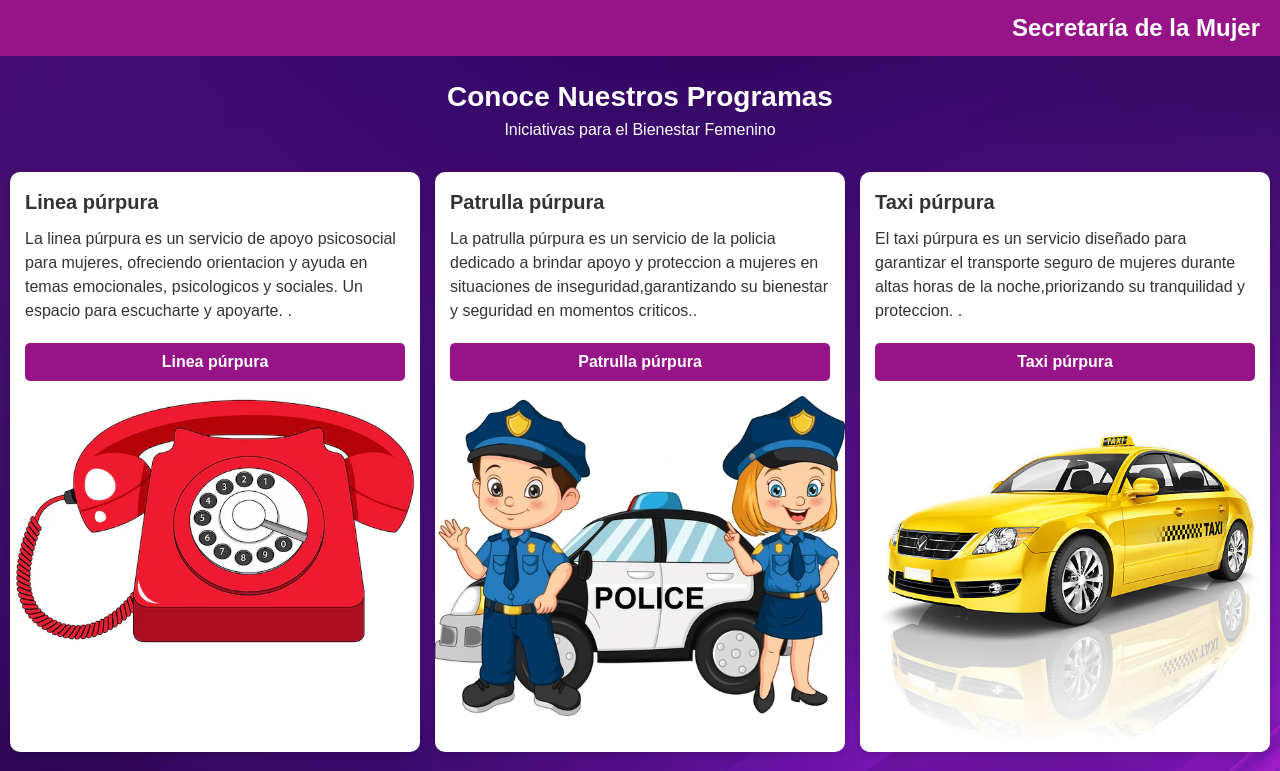
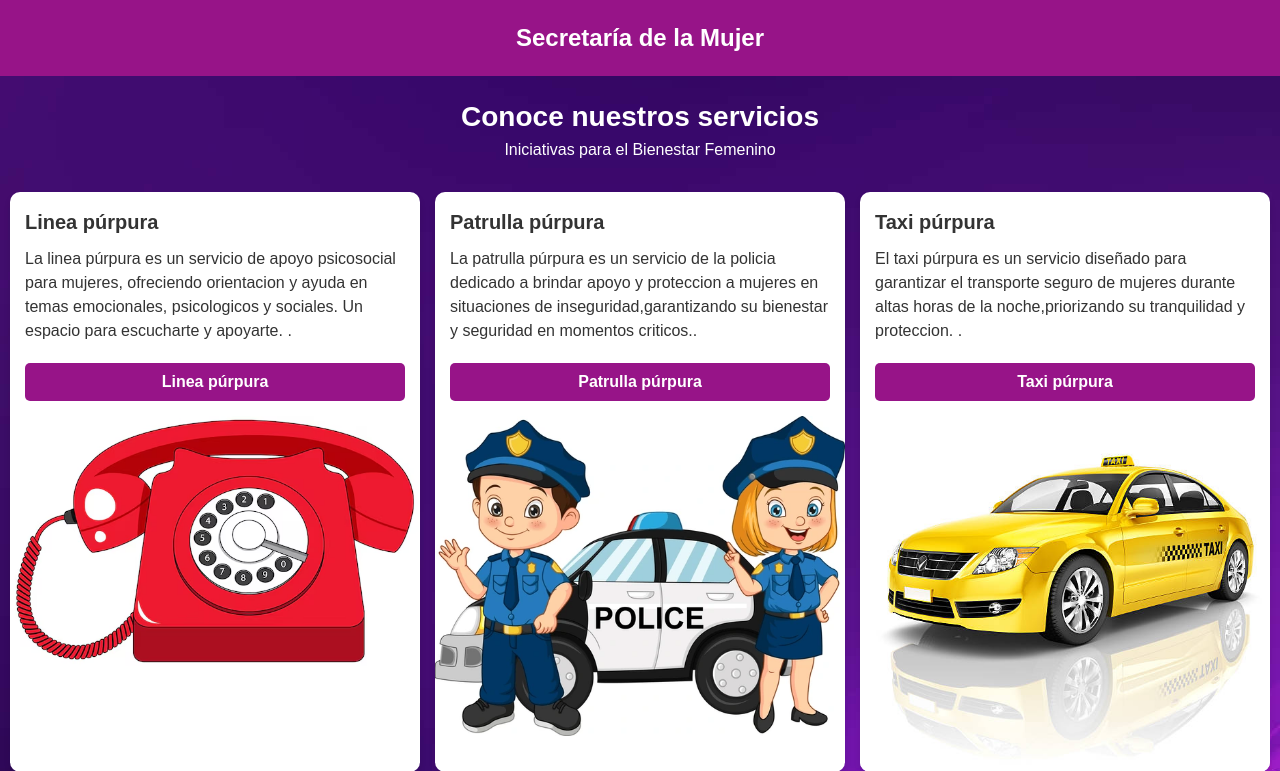
Before and after one commit to Juandoqg/Linea-Purpura, a Django app: page / in a window 1280 px wide. Shown: the top 771 px of the page. Run offline with Django 5.2, Linux system fonts and the light colour scheme; data comes from the database, SQL or seed files in the repository.

Commit message:
header centrado

```diff
--- a/myapp/static/css/inicio.css
+++ b/myapp/static/css/inicio.css
@@ -16,27 +16,29 @@ a {
 /* Header */
 .bubble-container {
     display: flex;
-    justify-content: center;
-    align-items: center;
+    justify-content: center; /* Centra los elementos horizontalmente */
+    align-items: center;     /* Centra los elementos verticalmente */
     background-color: #971488;
-    padding: 10px 20px;
+    padding: 20px 20px;
     color: white;
     flex-wrap: wrap;
+    text-align: center;      /* Centra el texto de los elementos dentro del contenedor */
 }
 
 .brand .brand-name {
     font-size: 24px;
     font-weight: bold;
-    text-align: center;
     flex: 1;
+    text-align: center;  /* Centra el texto dentro del contenedor */
 }
 
 .nav-links {
     display: flex;
     gap: 15px;
     flex-wrap: wrap;
-    justify-content: center;
+    justify-content: center; /* Centra los enlaces de navegación */
     flex: 1;
+    text-align: center; /* Asegura que el texto de los enlaces esté centrado */
 }
 
 /* Feature Section */
@@ -133,6 +135,7 @@ a {
         flex-direction: column;
         align-items: center;
         padding: 10px;
+        text-align: center; /* Asegura que todo el texto en el header esté centrado */
     }
 
     .brand .brand-name {
--- a/myapp/templates/inicio.html
+++ b/myapp/templates/inicio.html
@@ -12,9 +12,7 @@
 <body>
 
     <div class="empowerment-and-support-for-women-home">
-        <div class="type-centered-brand-with-nav-on-left-right-for-portfolio-and-resumes">
             <div class="bubble-container">
-                <div class="nav-links"></div>
                 <div class="brand">
                     <div class="brand-name">Secretaría de la Mujer</div>
                 </div>
@@ -24,7 +22,7 @@
         <div class="type-three-feature-cards-horizontal">
             <div class="content">
                 <div class="heading-container">
-                    <div class="heading">Conoce Nuestros Programas</div>
+                    <div class="heading">Conoce nuestros servicios </div>
                     <div class="subheading">Iniciativas para el Bienestar Femenino</div>
                 </div>
                 <div class="cards-grid">
```
